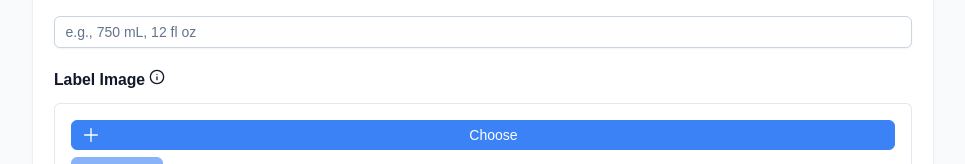
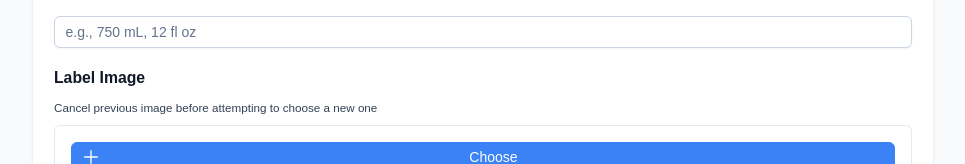
Before and after one commit to nfthomas/ttb-label-app, a Vue app in the folder frontend/: page / in a window 1280 px wide. Shown: the part 507-671 px from the top of the page, without its empty margins (157-1122 px from the left). Built offline with nearby package versions, Linux system fonts and the light colour scheme; no server answers; a web font is replaced by a local one.

Commit message:
Show expected results

```diff
--- a/frontend/src/components/VerificationResults.vue
+++ b/frontend/src/components/VerificationResults.vue
@@ -33,7 +33,9 @@
           <AlertOctagon class="error-icon" size="28" />
           <h2 class="text-xl font-bold">Label Verification Failed</h2>
         </div>
-        <p class="mt-3 mb-4">Discrepancies found between form and label image.</p>
+        <p class="mt-3 mb-4">
+          Discrepancies found between form and label image.
+        </p>
 
         <div class="details-panel p-3 border-round">
           <div
@@ -47,6 +49,11 @@
             <span class="field-name">{{ formatFieldName(key) }}:</span>
             <span v-if="matched" class="verified-tag">Verified</span>
             <div v-else>
+              <div class="expected-value mt-1 pl-4">
+                <span class="text-sm text-500"
+                  >(expected {{ results.expected_values[key] }})</span
+                >
+              </div>
               <div v-if="results.close_matches[key]" class="mt-2 pl-4">
                 <div class="text-sm text-500">Close matches found:</div>
                 <div
@@ -57,7 +64,7 @@
                   {{ match }}
                 </div>
               </div>
-              <div v-else class="text-sm text-red-700">Not found</div>
+              <span v-else class="text-sm text-red-700 ml-6">Not found</span>
             </div>
           </div>
         </div>
@@ -124,11 +131,7 @@
 </template>
 
 <script>
-import {
-  CheckCircle,
-  AlertOctagon,
-  AlertTriangle,
-} from 'lucide-vue-next';
+import { CheckCircle, AlertOctagon, AlertTriangle } from 'lucide-vue-next';
 
 export default {
   name: 'VerificationResults',
@@ -146,8 +149,11 @@ export default {
   methods: {
     formatFieldName(key) {
       return key
-        .replace(/([A-Z])/g, ' $1')
-        .replace(/^./, (str) => str.toUpperCase());
+        .replace(/_/g, ' ') // Replace underscores with spaces
+        .replace(/([A-Z])/g, ' $1') // Add space before capital letters
+        .replace(/^./, (str) => str.toUpperCase()) // Capitalize first letter
+        .replace(/\s+/g, ' ') // Remove any double spaces
+        .trim(); // Remove any leading/trailing spaces
     },
     formatFileSize(sizeInKB) {
       if (!sizeInKB) return 'Unknown';
@@ -261,6 +267,11 @@ export default {
   margin-left: auto;
 }
 
+.expected-value {
+  font-style: italic;
+  color: #6b7280;
+}
+
 /* Image requirements */
 .image-requirements {
   background-color: rgba(255, 237, 213, 0.4);
--- a/frontend/src/views/VerificationPage.vue
+++ b/frontend/src/views/VerificationPage.vue
@@ -121,19 +121,13 @@
                 />
               </div>
             </div>
-
             <!-- Image Upload Section -->
             <div class="form-group">
-              <label class="label">
-                Label Image
-                <InfoIcon
-                  class="ml-2 inline-block align-text-bottom cursor-help"
-                  size="16"
-                  v-tooltip.right="
-                    'Upload a clear, readable image of the label. Supported formats: JPEG, PNG. Max size: 5MB.'
-                  "
-                />
-              </label>
+              <label class="label"> Label Image </label>
+              <small class="text-gray-600 mb-2 text-lg"
+                >Cancel previous image before attempting to choose a new
+                one</small
+              >
 
               <FileUpload
                 ref="fileUpload"
@@ -211,7 +205,6 @@
 import { computed, ref, watch } from 'vue';
 import { useToast } from 'primevue/usetoast';
 import { verifyLabel } from '@/services/api';
-import { Info as InfoIcon } from 'lucide-vue-next';
 import VerificationResults from '@/components/VerificationResults.vue';
 import Toast from 'primevue/toast';
 
@@ -413,6 +406,15 @@ const handleSubmit = async () => {
       message: response.message,
       matches: response.matches,
       close_matches: response.close_matches || {},
+      expected_values: {
+        brand_name: formData.value.brandName,
+        product_type: formData.value.productType,
+        alcohol_content: formData.value.alcoholContent.toString(),
+        net_contents: formData.value.netContents,
+        government_warning: formData.value.checkGovernmentWarning
+          ? 'government warning'
+          : '',
+      },
       raw_ocr_text: response.raw_ocr_text,
       image_info: response.image_info,
     };
@@ -446,6 +448,15 @@ const handleSubmit = async () => {
     verificationResults.value = {
       success: false,
       error: error.response?.data?.detail || 'An unexpected error occurred',
+      expected_values: {
+        brand_name: formData.value.brandName,
+        product_type: formData.value.productType,
+        alcohol_content: formData.value.alcoholContent.toString(),
+        net_contents: formData.value.netContents,
+        government_warning: formData.value.checkGovernmentWarning
+          ? 'government warning'
+          : '',
+      },
     };
   } finally {
     isLoading.value = false;
```
